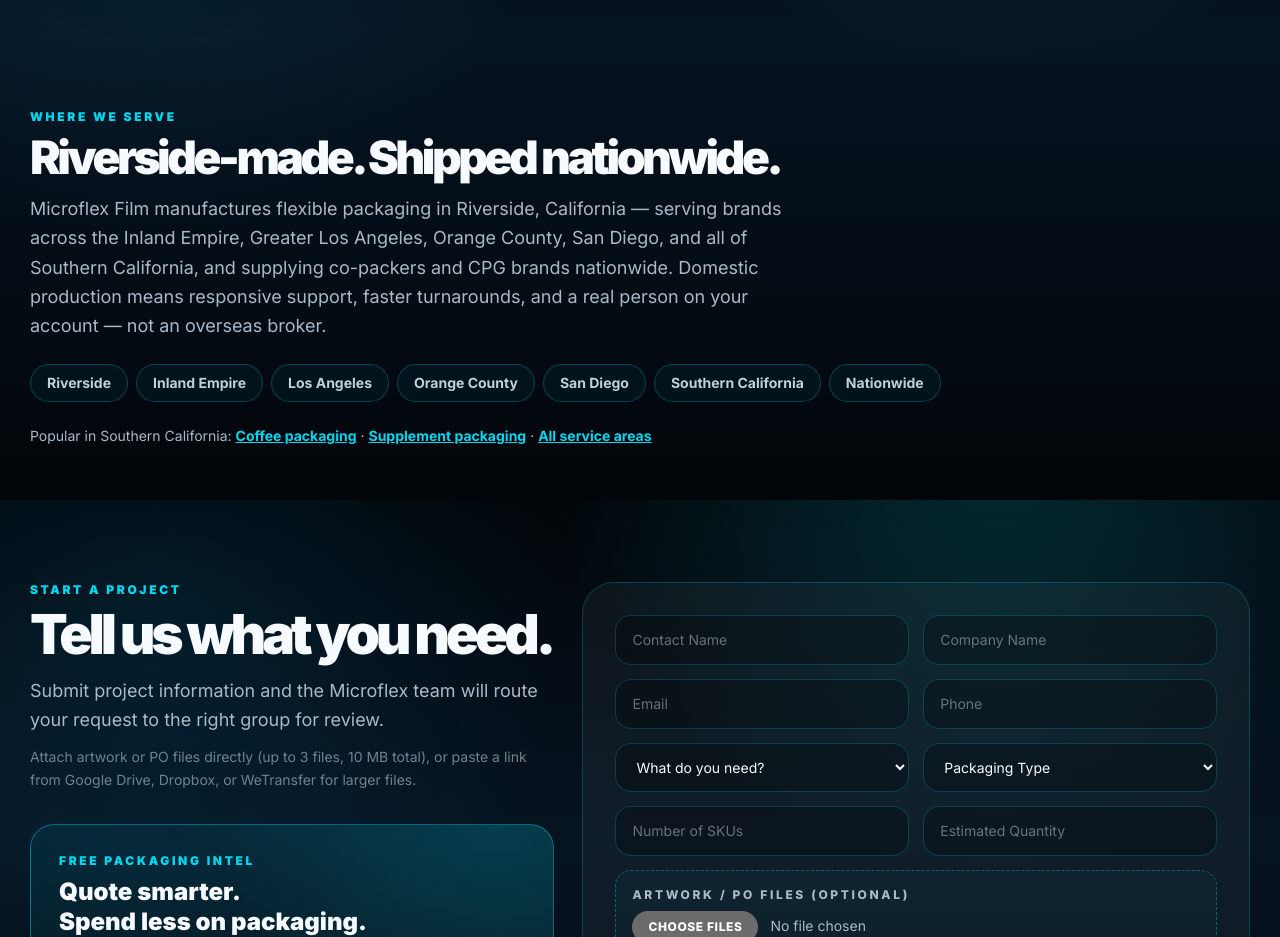
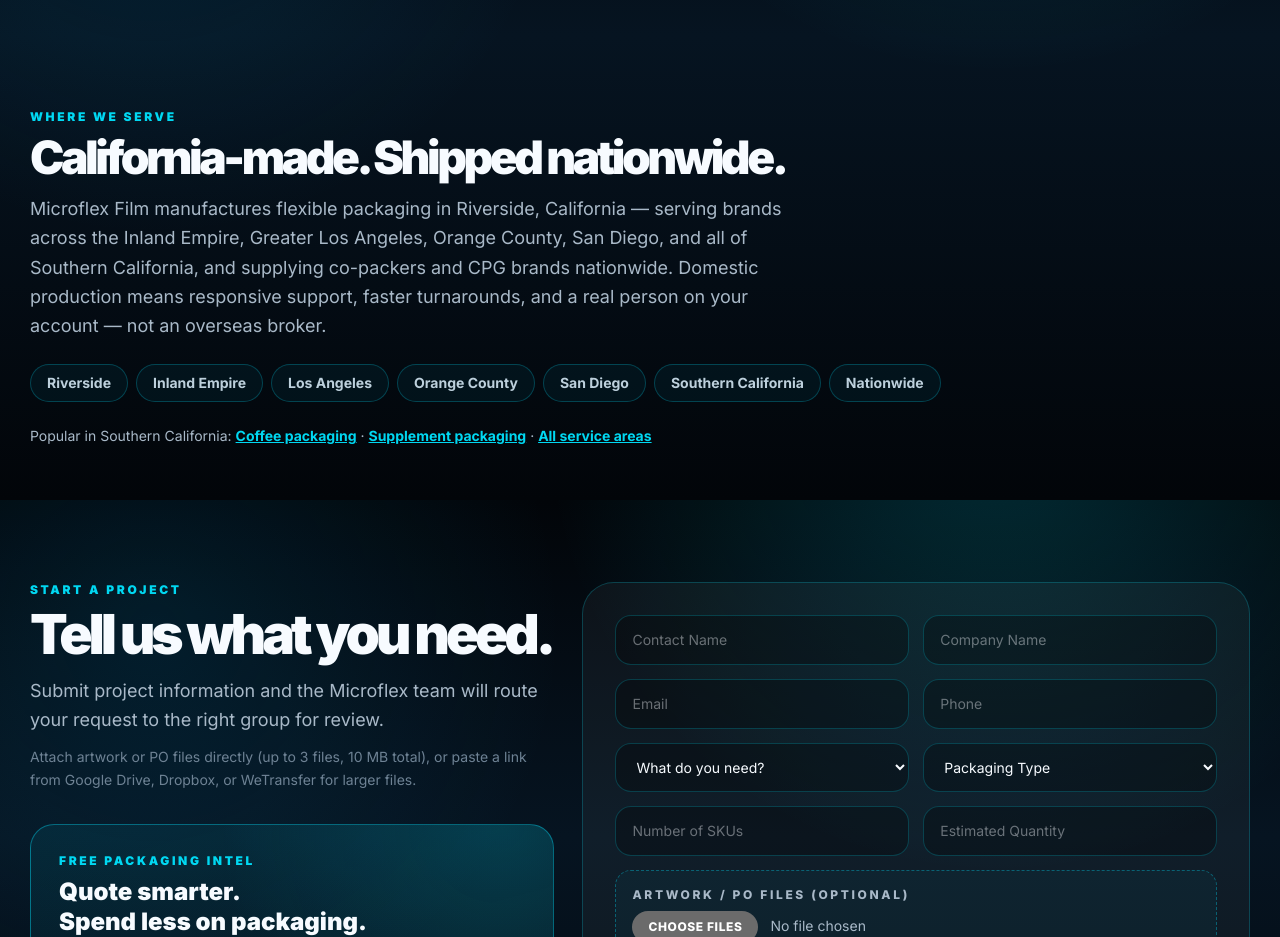
Before and after one commit to MFX-OS/microflexfilm-web, a Next.js app: page / in a window 1280 px wide. Shown: the part 9100-10037 px from the top of the page. Built offline with nearby package versions, Linux system fonts and the light colour scheme; no server answers.

Commit message:
Headline: California-made

```diff
--- a/src/components/AreasServed.tsx
+++ b/src/components/AreasServed.tsx
@@ -9,7 +9,7 @@
       <div className="container-x">
         <div className="kicker mb-3">Where we serve</div>
         <h2 className="display text-[clamp(28px,3.6vw,50px)] text-paper">
-          Riverside-made. Shipped nationwide.
+          California-made. Shipped nationwide.
         </h2>
         <p className="mt-4 max-w-[780px] text-lg leading-relaxed text-muted">
           Microflex Film manufactures flexible packaging in Riverside, California — serving brands
```
